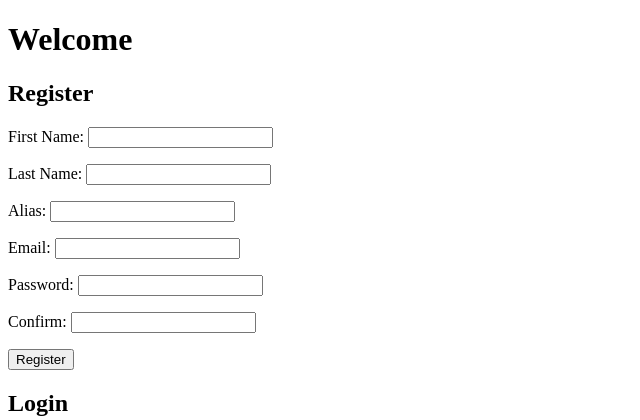
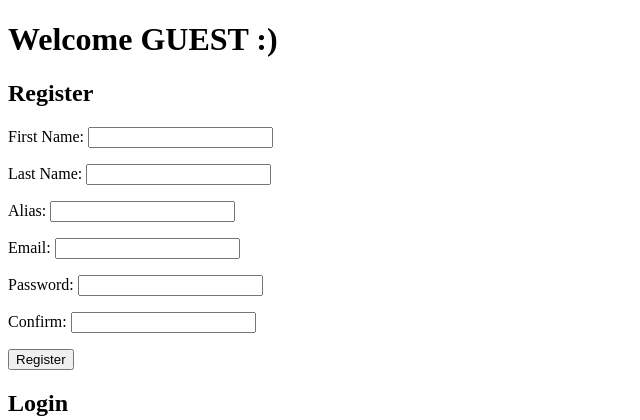
Before and after one commit to ericklui678/TOBEDELETED_testrepo, a Django app: template apps/beltReview/templates/beltReview/index.html in a window 1280 px wide. Shown: the top 420 px of the page, without its empty margins (0-640 px from the left). Run offline with Django 3.2, Linux system fonts and the light colour scheme; the template is opened without the code that fills it, so the values that code supplies are empty; parts of the project's set-up code (start-up, migrations or seed data) failed here and were passed over.

Commit message:
changed index.html header title

```diff
--- a/apps/beltReview/templates/beltReview/index.html
+++ b/apps/beltReview/templates/beltReview/index.html
@@ -5,7 +5,7 @@
         <title>Belt Review</title>
     </head>
     <body>
-        <h1>Welcome</h1>
+        <h1>Welcome GUEST :)</h1>
         <h2>Register</h2>
         <form action="/register" method="post">
             {% csrf_token %}
```
